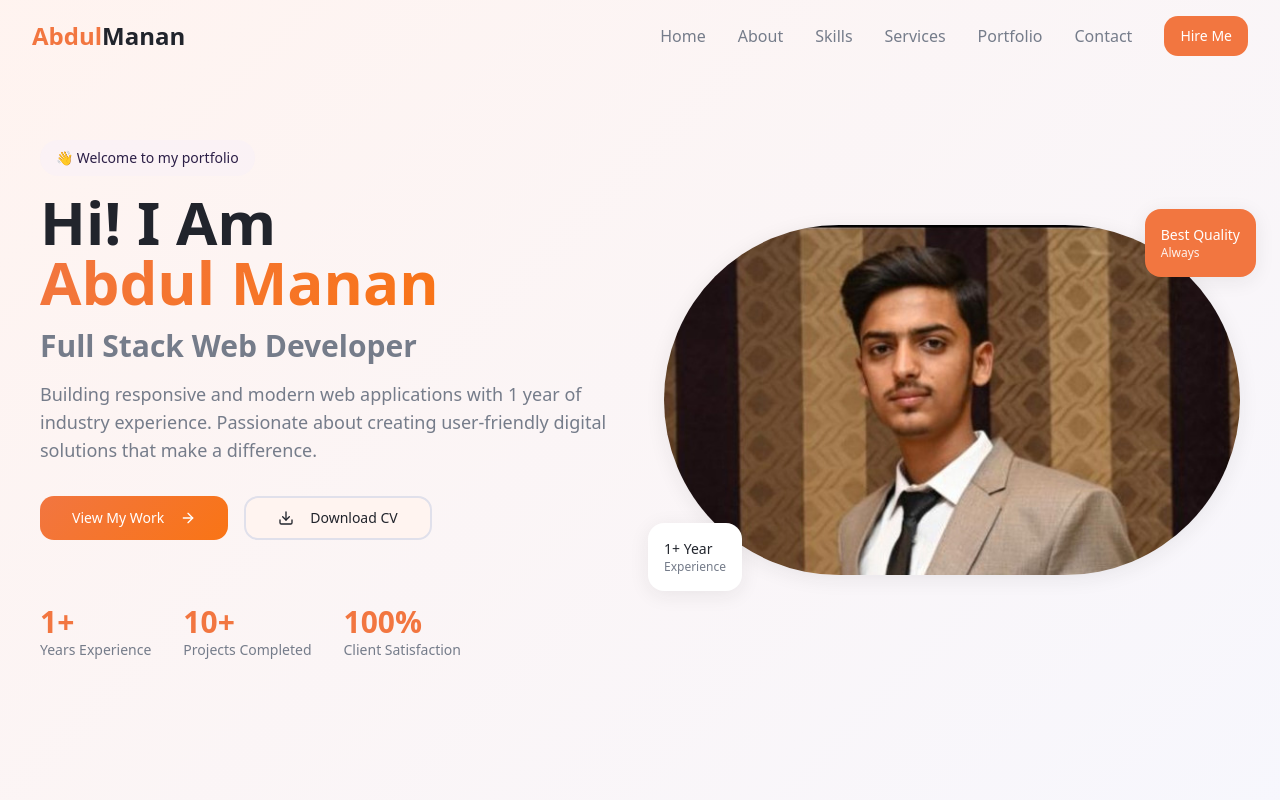
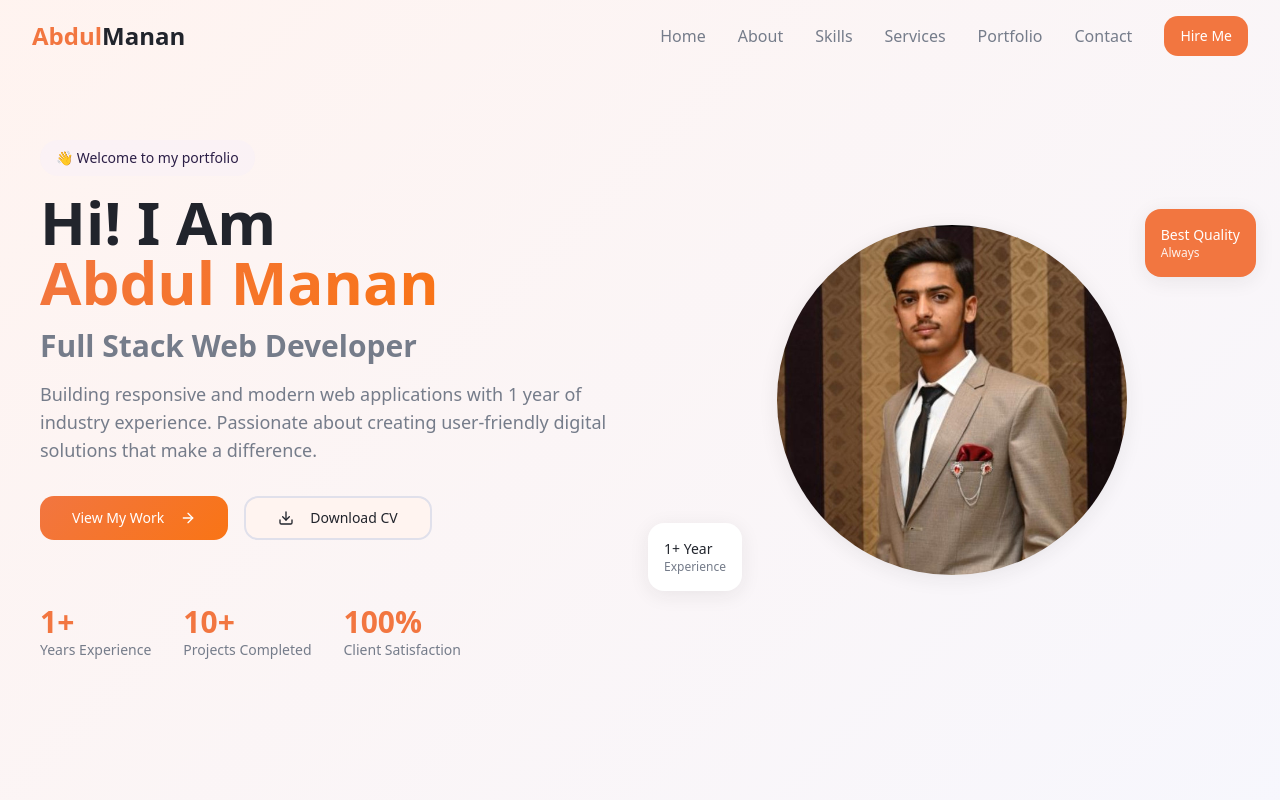
Before and after one commit to Manan123-stack/abdulportfolio, a React (Vite) app: page / in a window 1280 px wide. Shown: the top 800 px of the page. Built offline with nearby package versions, Linux system fonts and the light colour scheme.

Commit message:
Update hero section styling
Make the image container fully rounded.

```diff
--- a/src/components/HeroSection.tsx
+++ b/src/components/HeroSection.tsx
@@ -69,7 +69,7 @@ const HeroSection = () => {
           {/* Right Content - Image */}
           <div className="relative">
             <div className="relative">
-              <div className="w-full h-[350px] rounded-full overflow-hidden shadow-portfolio">
+              <div className="w-[350px] h-[350px] rounded-full overflow-hidden shadow-portfolio mx-auto">
                 <img
                   src={heroImage}
                   alt="Abdul Manan - Full Stack Web Developer"
```
